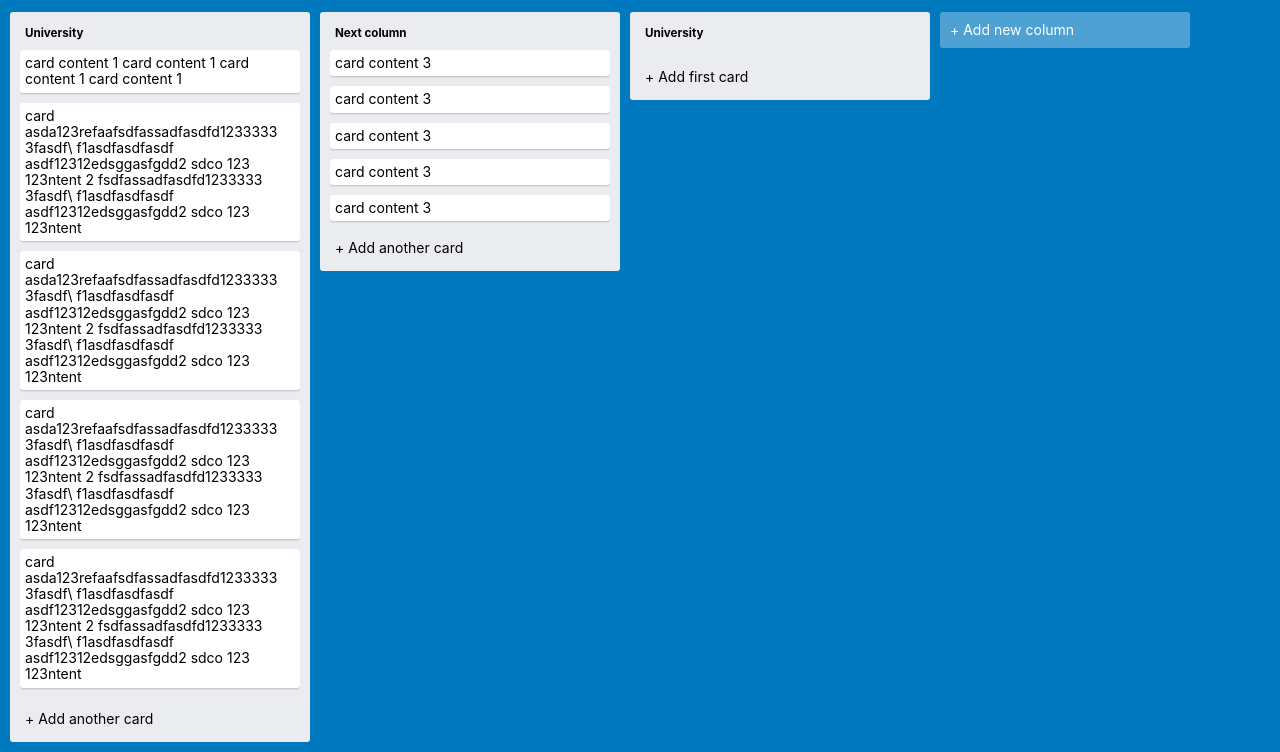
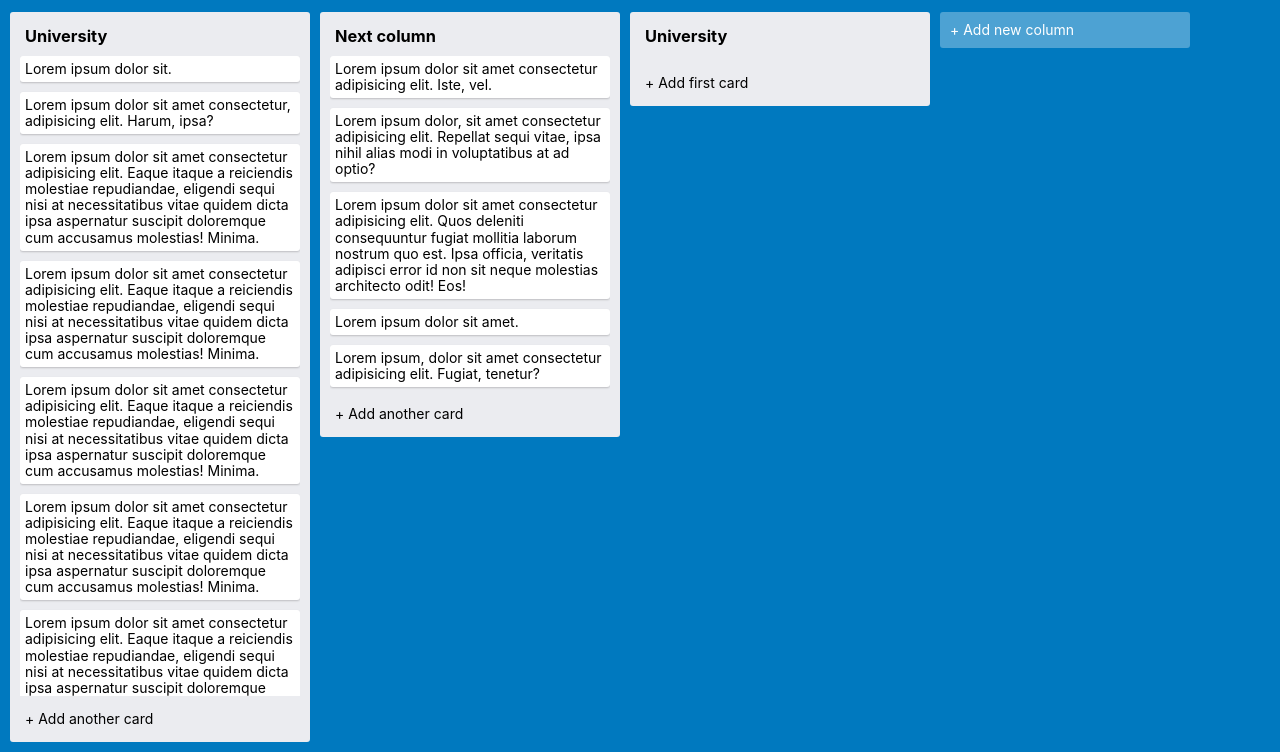
Before and after one commit to artembell/trello-clone, a website: page frontend/assets/pages/board.html in a window 1280 px wide. Shown: the part 48-800 px from the top of the page. Drawn offline with nearby package versions, Linux system fonts and the light colour scheme; files that its build step writes are made by us from their sources.

Commit message:
final fixes

```diff
--- a/frontend/assets/pages/board.html
+++ b/frontend/assets/pages/board.html
@@ -16,15 +16,16 @@
 				<ul class="nav__list nav-menu header-main">
 					<li class="nav-menu__item header-main-nav__item">
 						<a
-							href="#"
+							href="my-boards.html"
 							class="nav-menu__link header-main-nav__link header__link"
 						>
 							<i class="fas fa-home"></i>
+							<span class="hidden-text">Home</span>
 						</a>
 					</li>
 					<li class="nav-menu__item header-main-nav__item">
 						<a
-							href="#"
+							href="board.html"
 							class="nav-menu__link header-main-nav__link header__link"
 						>
 							<i class="fab fa-trello"></i>
@@ -42,85 +43,97 @@
 
 		<main class="columns">
             <div class="column university-column">
-                <h5 class="column__name">University</h5>
+                <h3 class="column__name">University</h3>
 
                 <div class="cards column__cards">
                     <div class="card clickable-card">
                         <p class="card__content">
-                            card content 1 card content 1 card content 1 card content 1
+                            Lorem ipsum dolor sit.
                         </p>
                         <a class="clickable-card__link" href="edit.html"></a>
                     </div>
 
                     <div class="card clickable-card">
                         <p class="card__content">
-                            card asda123refaafsdfassadfasdfd1233333
-                            3fasdf\
-                            f1asdfasdfasdf asdf12312edsggasfgdd2
-                            sdco 123 123ntent 2
-                            fsdfassadfasdfd1233333
-                            3fasdf\
-                            f1asdfasdfasdf asdf12312edsggasfgdd2
-                            sdco 123 123ntent
-                        </p>
-                        <a class="clickable-card__link" href="edit.html"></a>
-                    </div>
-                    <div class="card clickable-card">
-                        <p class="card__content">
-                            card asda123refaafsdfassadfasdfd1233333
-                            3fasdf\
-                            f1asdfasdfasdf asdf12312edsggasfgdd2
-                            sdco 123 123ntent 2
-                            fsdfassadfasdfd1233333
-                            3fasdf\
-                            f1asdfasdfasdf asdf12312edsggasfgdd2
-                            sdco 123 123ntent
-                        </p>
-                        <a class="clickable-card__link" href="edit.html"></a>
-                    </div>
-                    <div class="card clickable-card">
-                        <p class="card__content">
-                            card asda123refaafsdfassadfasdfd1233333
-                            3fasdf\
-                            f1asdfasdfasdf asdf12312edsggasfgdd2
-                            sdco 123 123ntent 2
-                            fsdfassadfasdfd1233333
-                            3fasdf\
-                            f1asdfasdfasdf asdf12312edsggasfgdd2
-                            sdco 123 123ntent
-                        </p>
-                        <a class="clickable-card__link" href="#"></a>
-                    </div>
-                    <div class="card clickable-card">
-                        <p class="card__content">
-                            card asda123refaafsdfassadfasdfd1233333
-                            3fasdf\
-                            f1asdfasdfasdf asdf12312edsggasfgdd2
-                            sdco 123 123ntent 2
-                            fsdfassadfasdfd1233333
-                            3fasdf\
-                            f1asdfasdfasdf asdf12312edsggasfgdd2
-                            sdco 123 123ntent
-                        </p>
-                        <a class="clickable-card__link" href="edit.html"></a>
-                    </div>
-                    <div class="card clickable-card">
-                        <p class="card__content">
-                            card asda123refaafsdfassadfasdfd1233333
-                            3fasdf\
-                            f1asdfasdfasdf asdf12312edsggasfgdd2
-                            sdco 123 123ntent 2
-                            fsdfassadfasdfd1233333
-                            3fasdf\
-                            f1asdfasdfasdf asdf12312edsggasfgdd2
-                            sdco 123 123ntent
+                            Lorem ipsum dolor sit amet consectetur, adipisicing elit. Harum, ipsa?
                         </p>
                         <a class="clickable-card__link" href="edit.html"></a>
                     </div>
 
                     <div class="card clickable-card">
                         <p class="card__content">
-                            card content 3
+                            Lorem ipsum dolor sit amet consectetur adipisicing elit. Eaque itaque a reiciendis molestiae repudiandae, eligendi sequi nisi at necessitatibus vitae quidem dicta ipsa aspernatur suscipit doloremque cum accusamus molestias! Minima.
+                        </p>
+                        <a class="clickable-card__link" href="edit.html"></a>
+                    </div>
+
+                    <div class="card clickable-card">
+                        <p class="card__content">
+                            Lorem ipsum dolor sit amet consectetur adipisicing elit. Eaque itaque a reiciendis molestiae repudiandae, eligendi sequi nisi at necessitatibus vitae quidem dicta ipsa aspernatur suscipit doloremque cum accusamus molestias! Minima.
+                        </p>
+                        <a class="clickable-card__link" href="edit.html"></a>
+                    </div>
+
+                    <div class="card clickable-card">
+                        <p class="card__content">
+                            Lorem ipsum dolor sit amet consectetur adipisicing elit. Eaque itaque a reiciendis molestiae repudiandae, eligendi sequi nisi at necessitatibus vitae quidem dicta ipsa aspernatur suscipit doloremque cum accusamus molestias! Minima.
+                        </p>
+                        <a class="clickable-card__link" href="edit.html"></a>
+                    </div>
+
+                    <div class="card clickable-card">
+                        <p class="card__content">
+                            Lorem ipsum dolor sit amet consectetur adipisicing elit. Eaque itaque a reiciendis molestiae repudiandae, eligendi sequi nisi at necessitatibus vitae quidem dicta ipsa aspernatur suscipit doloremque cum accusamus molestias! Minima.
+                        </p>
+                        <a class="clickable-card__link" href="edit.html"></a>
+                    </div>
+
+                    <div class="card clickable-card">
+                        <p class="card__content">
+                            Lorem ipsum dolor sit amet consectetur adipisicing elit. Eaque itaque a reiciendis molestiae repudiandae, eligendi sequi nisi at necessitatibus vitae quidem dicta ipsa aspernatur suscipit doloremque cum accusamus molestias! Minima.
+                        </p>
+                        <a class="clickable-card__link" href="edit.html"></a>
+                    </div>
+                </div>
+
+                <div class="add-card column__add-card">+ Add another card</div>
+            </div>
+
+            <div class="column university-column">
+                <h3 class="column__name">Next column</h3>
+
+                <div class="cards column__cards">
+                    <div class="card clickable-card">
+                        <p class="card__content">
+                            Lorem ipsum dolor sit amet consectetur adipisicing elit. Iste, vel.
+                        </p>
+                        <a class="clickable-card__link" href="#"></a>
+                    </div>
+
+                    <div class="card clickable-card">
+                        <p class="card__content">
+                            Lorem ipsum dolor, sit amet consectetur adipisicing elit. Repellat sequi vitae, ipsa nihil alias modi in voluptatibus at ad optio?
+                        </p>
+                        <a class="clickable-card__link" href="#"></a>
+                    </div>
+
+                    <div class="card clickable-card">
+                        <p class="card__content">
+                            Lorem ipsum dolor sit amet consectetur adipisicing elit. Quos deleniti consequuntur fugiat mollitia laborum nostrum quo est. Ipsa officia, veritatis adipisci error id non sit neque molestias architecto odit! Eos!
+                        </p>
+                        <a class="clickable-card__link" href="#"></a>
+                    </div>
+
+                    <div class="card clickable-card">
+                        <p class="card__content">
+                            Lorem ipsum dolor sit amet.
+                        </p>
+                        <a class="clickable-card__link" href="#"></a>
+                    </div>
+
+                    <div class="card clickable-card">
+                        <p class="card__content">
+                            Lorem ipsum, dolor sit amet consectetur adipisicing elit. Fugiat, tenetur?
                         </p>
                         <a class="clickable-card__link" href="#"></a>
                     </div>
@@ -130,50 +143,7 @@
             </div>
 
             <div class="column university-column">
-                <h5 class="column__name">Next column</h5>
-
-                <div class="cards column__cards">
-                    <div class="card clickable-card">
-                        <p class="card__content">
-                            card content 3
-                        </p>
-                        <a class="clickable-card__link" href="#"></a>
-                    </div>
-
-                    <div class="card clickable-card">
-                        <p class="card__content">
-                            card content 3
-                        </p>
-                        <a class="clickable-card__link" href="#"></a>
-                    </div>
-
-                    <div class="card clickable-card">
-                        <p class="card__content">
-                            card content 3
-                        </p>
-                        <a class="clickable-card__link" href="#"></a>
-                    </div>
-
-                    <div class="card clickable-card">
-                        <p class="card__content">
-                            card content 3
-                        </p>
-                        <a class="clickable-card__link" href="#"></a>
-                    </div>
-
-                    <div class="card clickable-card">
-                        <p class="card__content">
-                            card content 3
-                        </p>
-                        <a class="clickable-card__link" href="#"></a>
-                    </div>
-                </div>
-
-                <div class="add-card column__add-card">+ Add another card</div>
-            </div>
-
-            <div class="column university-column">
-                <h5 class="column__name">University</h5>
+                <h3 class="column__name">University</h3>
 
                 <div class="cards column__cards">
                 </div>
--- a/frontend/styles/edit.scss
+++ b/frontend/styles/edit.scss
@@ -14,17 +14,21 @@
 	overflow: auto;
 	z-index: 200;
 
+	padding: 0 20px;
+
 	background: rgba(0, 0, 0, 0.5);
 }
 
 .edit-card {
 	display: flex;
 	position: relative;
-	width: 800px;
+	width: auto;
+	max-width: 800px;
 	margin: 50px auto;
 
 	border-radius: 3px;
 	padding: 20px 20px 20px 30px;
+
 
 	background: #f4f5f7;
 
--- a/frontend/styles/secondary/header.scss
+++ b/frontend/styles/secondary/header.scss
@@ -62,8 +62,11 @@
 }
 
 @media screen and (max-width: 600px) {
-    // TODO: fix a18y
-    // .hidden-text {
-    //     display: none;
-    // }
+    .hidden-text {
+        position: absolute;
+        clip: rect(0 0 0 0);
+        width: 1px;
+        height: 1px;
+        margin: -1px;
+    }
 }
```
Also changed, not shown: frontend/assets/pages/edit.html (+4 -3 lines), frontend/assets/pages/my-boards.html (+21 -20 lines), frontend/assets/pages/profile.html (+3 -3 lines).
